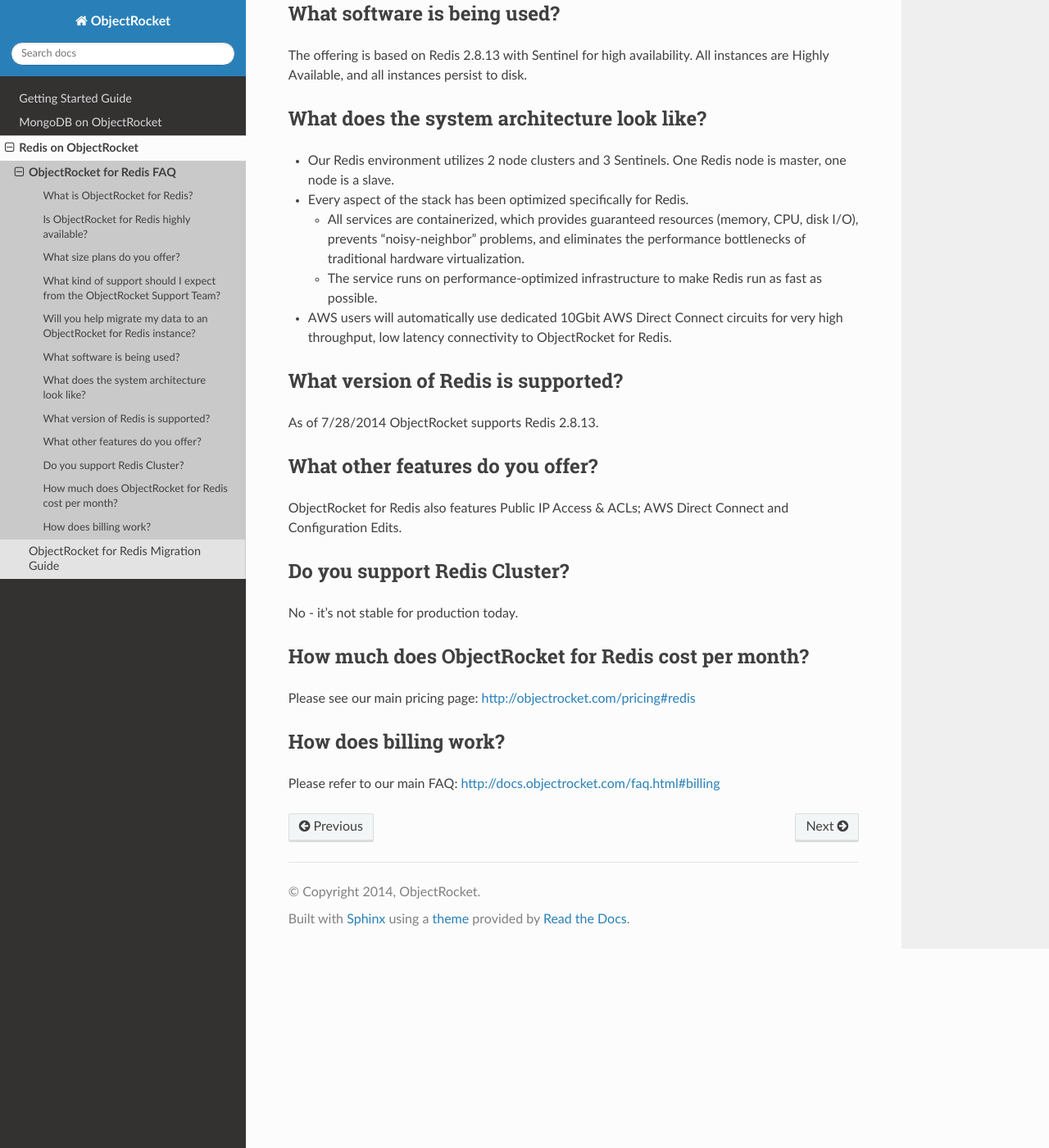
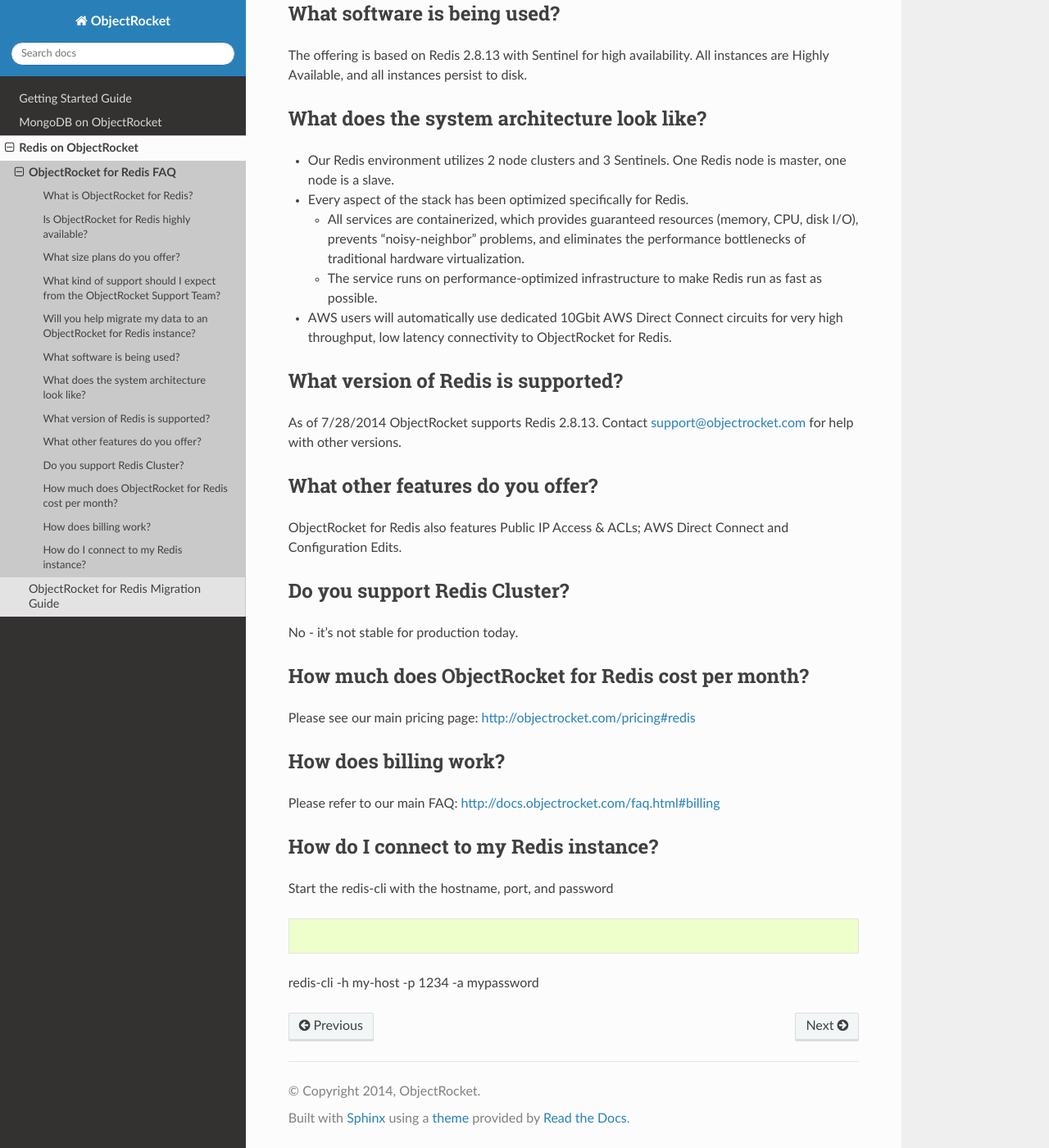
Before and after one commit to zcorleissen/documentation, a Sphinx documentation site: the page built from source/redis_faq.rst, in a window 1280 px wide and 1400 px high, scrolled down 1032 px. Shown: the whole window at 82% size. Built offline with Sphinx 7.4.7 and the Read the Docs theme 2.0.0, drawn with Linux system fonts in a browser that asks for light colours.

Commit message:
redis updates
Added information about connecting to redis and a note about versions.

```diff
--- a/source/redis_faq.rst
+++ b/source/redis_faq.rst
@@ -51,7 +51,7 @@
 What version of Redis is supported?
 ^^^^^^^^^^^^^^^^^^^^^^^^^^^^^^^^^^^
 
-As of 7/28/2014 ObjectRocket supports Redis 2.8.13.
+As of 7/28/2014 ObjectRocket supports Redis 2.8.13.  Contact support@objectrocket.com for help with other versions.
 
 What other features do you offer?
 ^^^^^^^^^^^^^^^^^^^^^^^^^^^^^^^^^
@@ -70,3 +70,11 @@
 How does billing work?
 ^^^^^^^^^^^^^^^^^^^^^^
 Please refer to our main FAQ: http://docs.objectrocket.com/faq.html#billing
+
+How do I connect to my Redis instance?
+^^^^^^^^^^^^^^^^^^^^^^^^^^^^^^^^^^^^^^
+Start the redis-cli with the hostname, port, and password
+
+.. code-block:: bash
+
+redis-cli -h my-host -p 1234 -a mypassword
```
